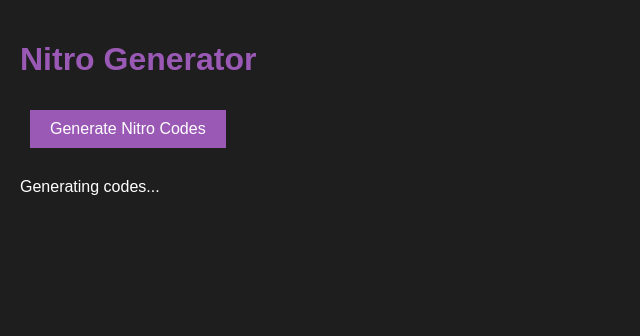
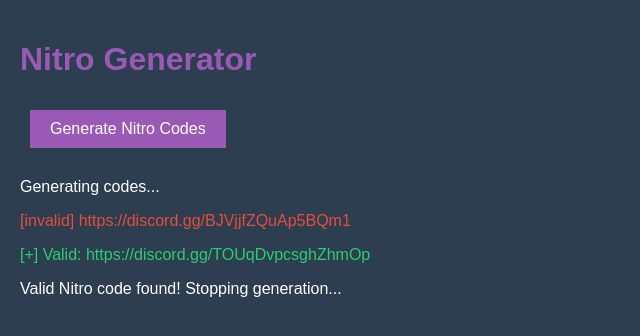
Before and after one commit to lexuszs/nitrogen, a plain HTML site: page index.html in a window 1280 px wide. Both pictures are taken after a click on the button "Generate Nitro Codes". Shown: the whole page, without its empty margins (0-640 px from the left). Drawn offline with Linux system fonts and the light colour scheme; no server answers.

Commit message:
Update index.html

```diff
--- a/index.html
+++ b/index.html
@@ -7,7 +7,7 @@
     <style>
         body {
             font-family: Arial, sans-serif;
-            background-color: #1e1e1e;
+            background-color: #2c3e50;
             color: white;
             margin: 0;
             padding: 20px;
@@ -44,28 +44,56 @@
     <div id="result" class="result"></div>
 
     <script>
+        // Function to generate random Nitro code
+        function generateCode() {
+            const characters = 'ABCDEFGHIJKLMNOPQRSTUVWXYZabcdefghijklmnopqrstuvwxyz0123456789';
+            let code = '';
+            for (let i = 0; i < 16; i++) {
+                const randomIndex = Math.floor(Math.random() * characters.length);
+                code += characters[randomIndex];
+            }
+            return code;
+        }
+
+        // Function to check Nitro code validity (simulated, no real API call in GitHub Pages)
+        function checkCode(code) {
+            // This part would simulate checking the Nitro code validity.
+            // Normally, you'd call a backend API here to check the code, but GitHub Pages doesn't support backend.
+            const randomSuccess = Math.random() > 0.9; // Simulate 10% success rate
+            return randomSuccess;
+        }
+
+        // Generate and check codes
         async function generateNitroCodes() {
             const resultDiv = document.getElementById('result');
             resultDiv.innerHTML = "Generating codes...";
 
-            // Replace with your serverless API endpoint
-            const response = await fetch('https://your-vercel-api-url/api/generate?num_codes=10');
-            const data = await response.json();
+            let codesGenerated = 0;
+            let validCodeFound = false;
+            const maxCodes = 10;
 
-            // Display valid codes
-            if (data.valid_codes.length > 0) {
-                resultDiv.innerHTML = "<h3>Valid Codes:</h3>";
-                data.valid_codes.forEach(code => {
-                    resultDiv.innerHTML += `<p class="valid">${code}</p>`;
-                });
+            while (codesGenerated < maxCodes && !validCodeFound) {
+                const code = generateCode();
+                const isValid = checkCode(code);
+                codesGenerated++;
+
+                const resultMessage = document.createElement('p');
+                if (isValid) {
+                    resultMessage.classList.add('valid');
+                    resultMessage.textContent = `[+] Valid: https://discord.gg/${code}`;
+                    validCodeFound = true;
+                } else {
+                    resultMessage.classList.add('invalid');
+                    resultMessage.textContent = `[invalid] https://discord.gg/${code}`;
+                }
+
+                resultDiv.appendChild(resultMessage);
             }
 
-            // Display invalid codes
-            if (data.invalid_codes.length > 0) {
-                resultDiv.innerHTML += "<h3>Invalid Codes:</h3>";
-                data.invalid_codes.forEach(code => {
-                    resultDiv.innerHTML += `<p class="invalid">${code}</p>`;
-                });
+            if (validCodeFound) {
+                resultDiv.innerHTML += "<p>Valid Nitro code found! Stopping generation...</p>";
+            } else {
+                resultDiv.innerHTML += `<p>No valid code found after generating ${codesGenerated} codes.</p>`;
             }
         }
     </script>
```
